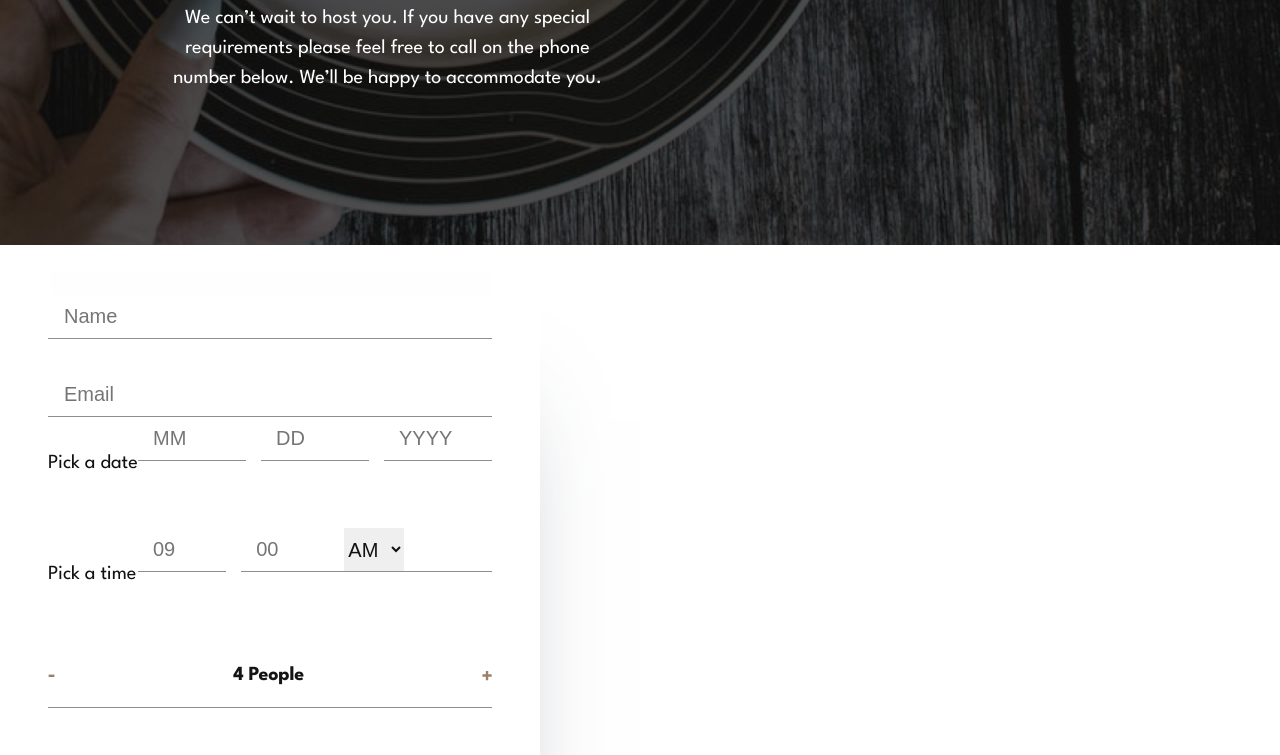
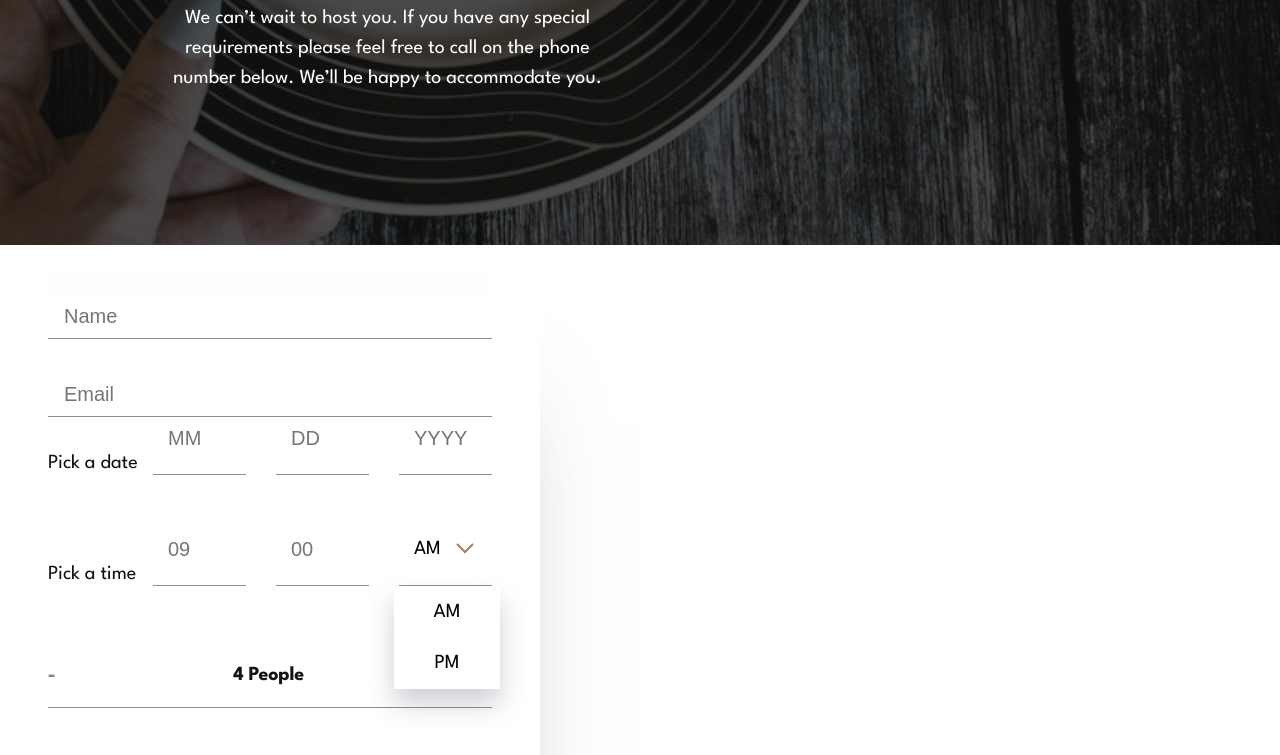
Before and after one commit to DKapteyn/restaurant-site, a Next.js app: page /orderPage in a window 1280 px wide. Shown: the part 355-1110 px from the top of the page. Built offline with nearby package versions, Linux system fonts and the light colour scheme.

Commit message:
styling added to form

```diff
--- a/components/OrderPage/ResForm.tsx
+++ b/components/OrderPage/ResForm.tsx
@@ -29,16 +29,22 @@ export default function ResForm() {
             <div className={s.inDates}>
               <input className={s.inDate} type="text" placeholder="09" />
               <input className={s.inDate} type="text" placeholder="00" />
+
+              <div className={`${s.inDate}  `}>
+                <div className={s.dropDownTitle}>
+                  <span>AM</span>
+                  <img src="./images/icons/icon-arrow.svg" alt="arrow" />
+                  <div className={s.dropDownList}>
+                    <div>
+                      <p>AM</p>
+                    </div>
+                    <div>
+                      <p>PM</p>
+                    </div>
+                  </div>
+                </div>
+              </div>
             </div>
-
-            <p className={s.inDate}>
-              <select className={s.dropDown} name="am-pm">
-                <option value="AM" selected>
-                  AM
-                </option>
-                <option value="PM">PM</option>
-              </select>
-            </p>
           </div>
         </div>
         <div className={s.numPeople}>
--- a/styles/OrderPage/ResForm.module.scss
+++ b/styles/OrderPage/ResForm.module.scss
@@ -67,16 +67,23 @@
 .inDates {
   display: flex;
   gap: 15px;
+  align-items: flex-start;
 }
 .inDate {
   border: none;
   border-bottom: 1px solid #8e8e8e;
   width: 100%;
   height: 43px;
+  line-height: 0px;
+  padding: 0px;
+  padding-bottom: 14px;
+  padding-left: 15px;
+  margin-bottom: 14px;
+  margin-left: 15px;
 
-  padding: 0px;
-  padding-left: 15px;
-  margin: 0px;
+  &:focus-within {
+    outline: none;
+  }
 }
 
 .inDateText {
@@ -94,15 +101,38 @@
   }
 }
 
-.dropDown {
-  border: none;
-  font-weight: 400;
-  font-size: 20px;
-  line-height: 28px;
-  /* identical to box height, or 140% */
-  height: 43px;
-  width: 60px;
-  color: #111111;
+.dropDownTitle {
+  position: relative;
+  display: flex;
+  align-items: center;
+  justify-content: flex-start;
+  padding-top: 15px;
+  & > span {
+    margin: 0px;
+    margin-right: 15px;
+  }
+
+  .dropDownList {
+    position: absolute;
+    display: grid;
+    flex-direction: column;
+    place-items: center;
+    width: 106px;
+    height: 103px;
+    top: 58px;
+    left: -20px;
+    box-shadow: 0px 15px 25px rgba(56, 66, 85, 0.24623);
+    background-color: white;
+  }
+
+  // border: none;
+  // font-weight: 400;
+  // font-size: 20px;
+  // line-height: 28px;
+  // /* identical to box height, or 140% */
+  // height: 43px;
+  // width: 60px;
+  // color: #111111;
 }
 
 .numPeople {
```
